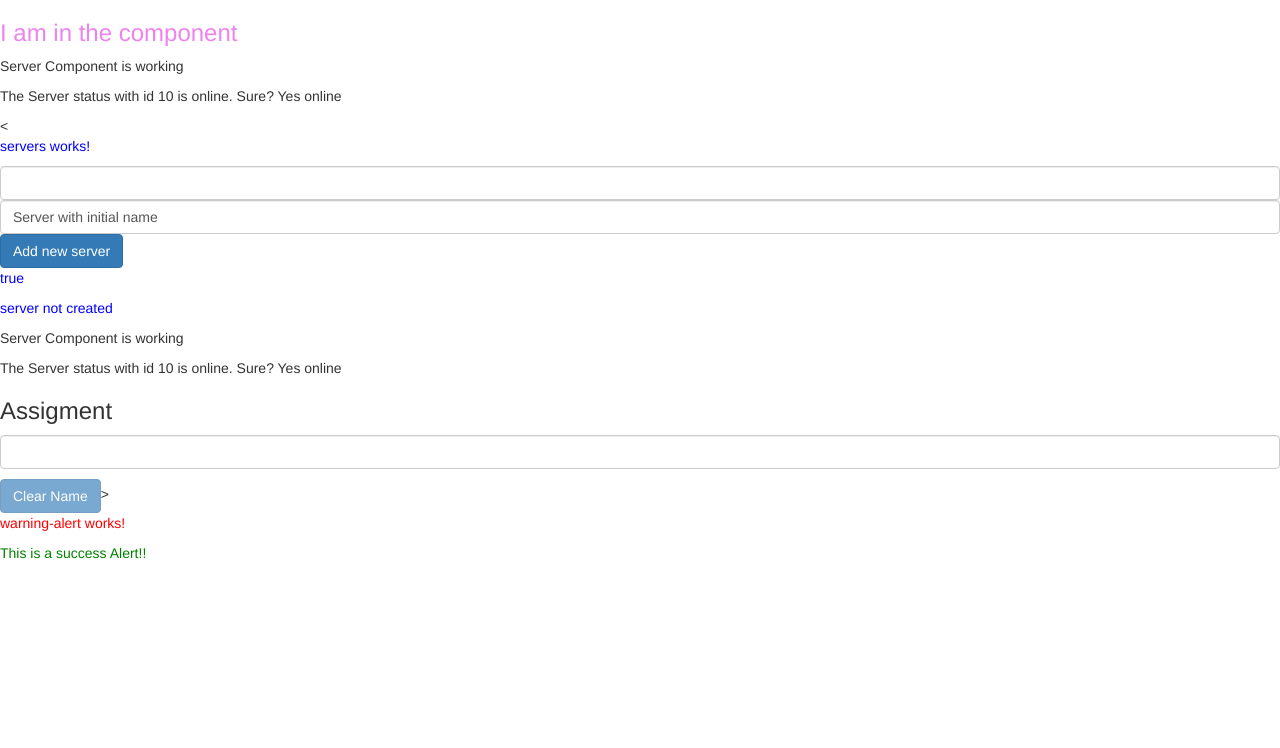
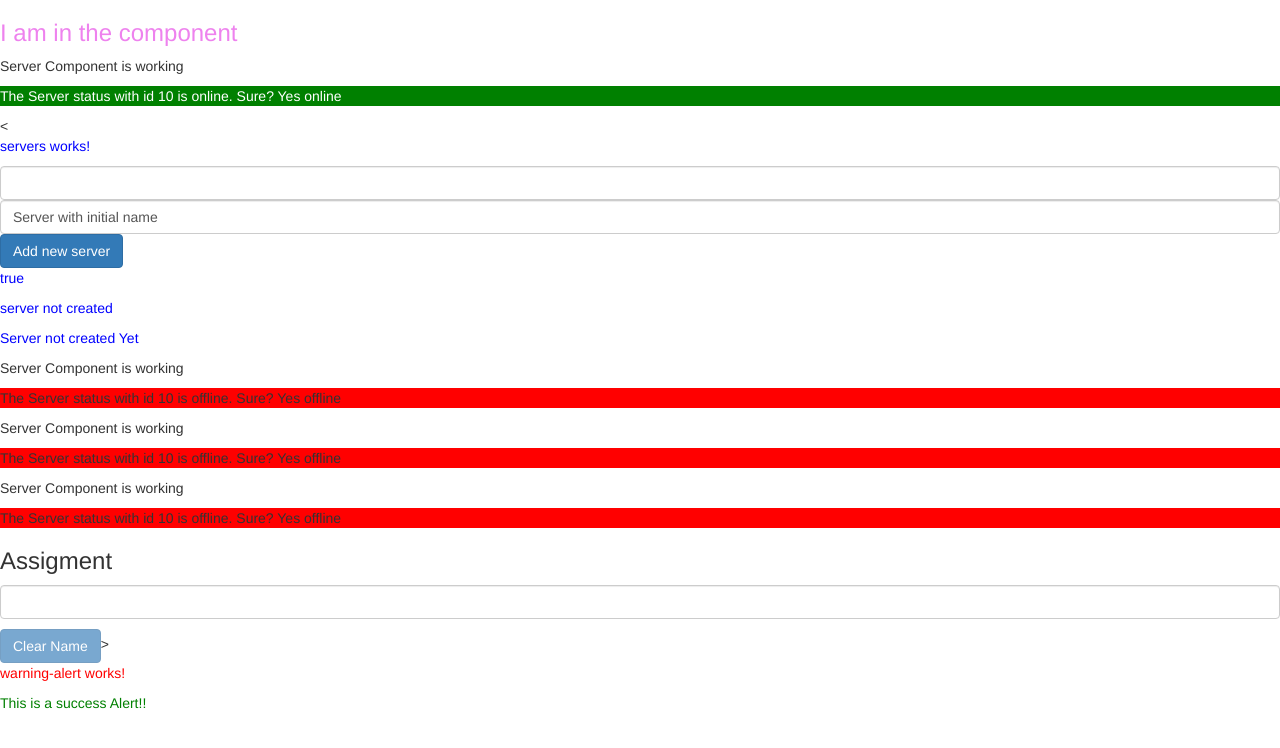
Before and after one commit to cristopherCorrea/angular-basics, an Angular app: page / in a window 1280 px wide. Shown: the top 748 px of the page. Built offline with nearby package versions, Linux system fonts and the light colour scheme.

Commit message:
adding example ngfor, ngif, ngstyle and ngclass

```diff
--- a/src/app/server/server.component.html
+++ b/src/app/server/server.component.html
@@ -1,2 +1,5 @@
 <p>Server Component is working</p>
-<p>The {{ "Server "}} status with id {{ serverId }} is {{ serverStatus }}. Sure? Yes {{ getServerStatus() }}</p>
+<!-- ngStyle is a property directyve used to play with the styles of a tag -->
+<!-- ngClass is also a property directive -->
+<p [ngStyle]="{backgroundColor: getColor()}"
+    [ngClass]="{online : serverStatus === 'online'}">The {{ "Server "}} status with id {{ serverId }} is {{ serverStatus }}. Sure? Yes {{ getServerStatus() }}</p>
--- a/src/app/server/server.component.ts
+++ b/src/app/server/server.component.ts
@@ -2,15 +2,28 @@ import { Component } from "@angular/core";
 
 @Component({
     selector: 'app-server',
-    templateUrl: './server.component.html'
+    templateUrl: './server.component.html',
+    styles: [`
+        .online {
+            color: white
+        }
+    `]
 })
 export class ServerComponent {
 
     serverId = 10;
     serverStatus = "online";
 
+    constructor() {
+        this.serverStatus = Math.random() > .5 ? "online" : "offline";
+    }
+
     getServerStatus() {
         return this.serverStatus;
     }
 
+    getColor() {
+        return this.serverStatus === "online" ? "green" : "red";
+    }
+
 }
--- a/src/app/servers/servers.component.html
+++ b/src/app/servers/servers.component.html
@@ -12,9 +12,14 @@
 <button class="btn btn-primary" [disabled]="!allowNewServer" (click)="createServer()">Add new server</button>
 <p [innerText]="allowNewServer"></p>
 <p> {{ newServer }}</p>
-<app-server></app-server>
 
+<!-- The * before the directive is because can modify the DOM. I mean is a structural directive-->
+<p *ngIf="serverCreated; else noServer"> The new Server {{ serverName }} was created!!</p>
+<ng-template #noServer>
+    <p>Server not created Yet</p>
+</ng-template>
 
+<app-server *ngFor="let server of serverList"></app-server>
 <h3>Assigment</h3>
 
 <input
--- a/src/app/servers/servers.component.ts
+++ b/src/app/servers/servers.component.ts
@@ -20,6 +20,8 @@ export class ServersComponent implements OnInit {
   newServer = "server not created";
   serverName = "Server with initial name";
   userName = "";
+  serverCreated = false;
+  serverList = ["server1", "server2", "server3"];
 
   constructor() {
     setTimeout(() => {this.allowNewServer = true}, 2000);
@@ -29,6 +31,8 @@ export class ServersComponent implements OnInit {
   }
 
   createServer() {
+    this.serverList.push(this.serverName);
+    this.serverCreated = true;
     this.newServer = "Server Created!!" + this.serverName;
   }
 
```
